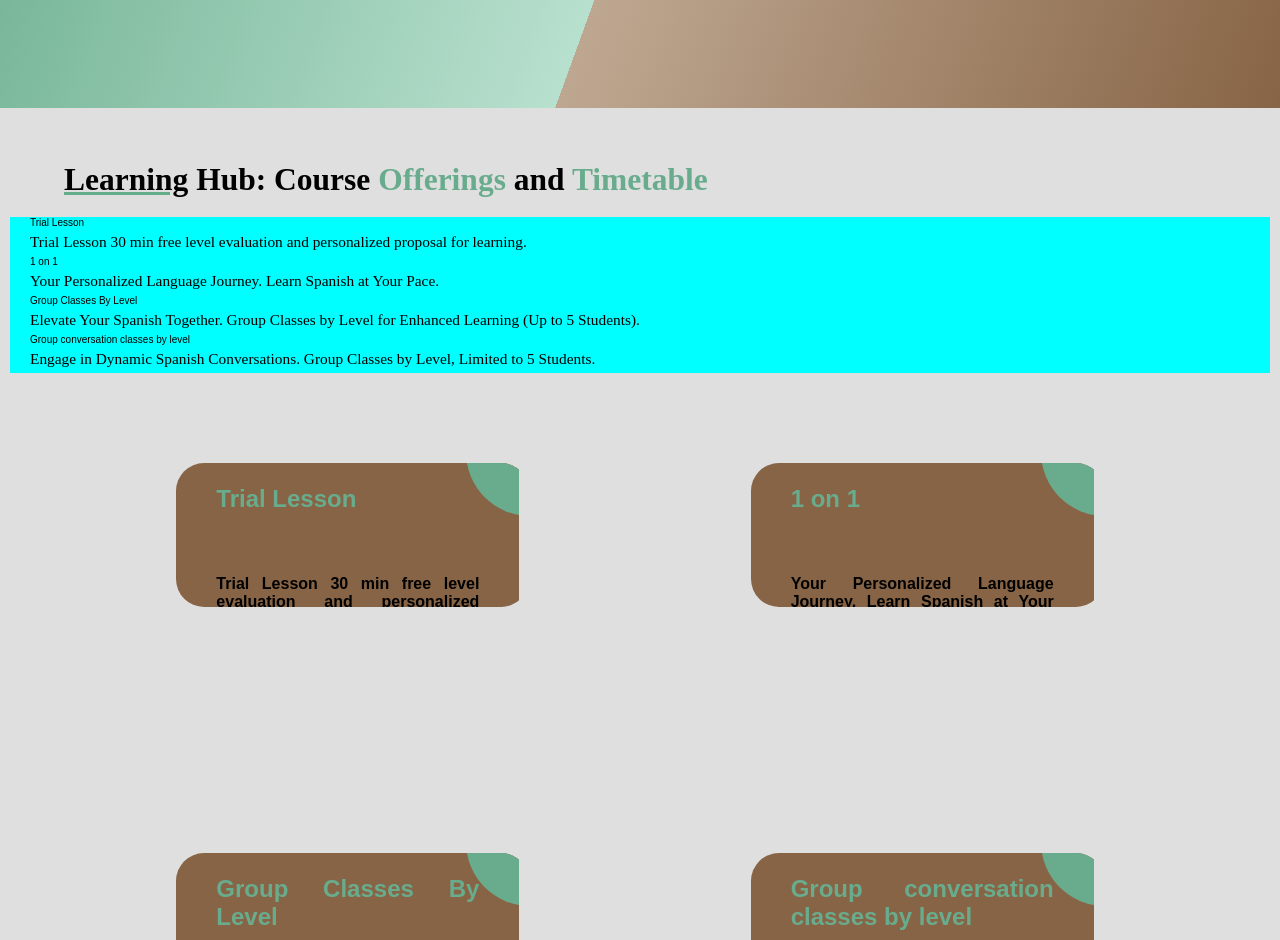
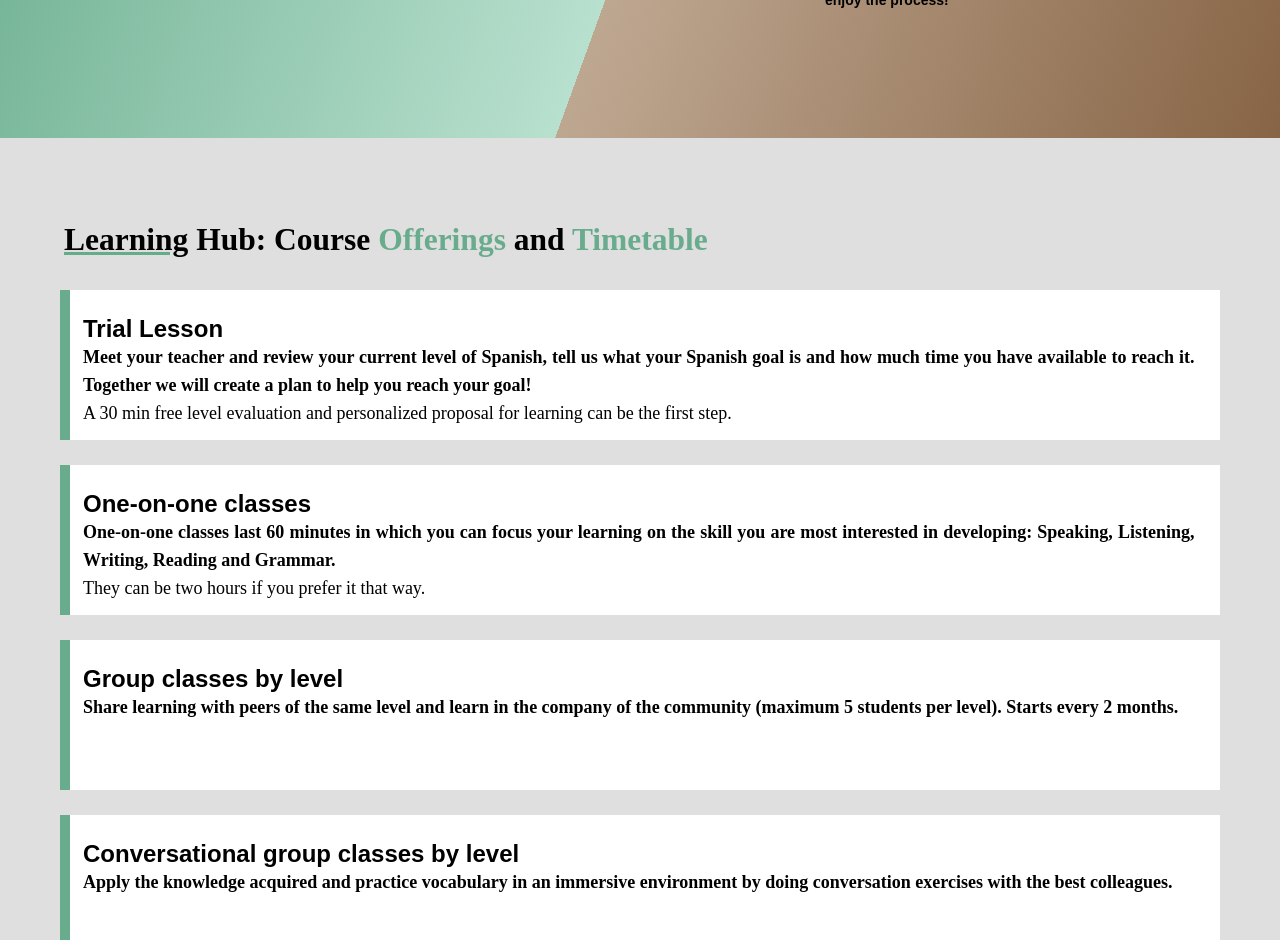
Before and after one commit to DisMedina/spanish4humans, a React (Create React App) app: page / in a window 1280 px wide. Shown: the part 1860-2800 px from the top of the page. Built offline with nearby package versions, Linux system fonts and the light colour scheme; a web font is replaced by a local one.

Commit message:
service cards

```diff
--- a/src/components/datasets/servicecardsdata-one.js
+++ b/src/components/datasets/servicecardsdata-one.js
@@ -1,30 +1,30 @@
 export const services = [
   {
     id: 1,
-    clase:"icon1 icon-size-wide",
+    clase: "icon1 icon-size-wide",
     title: "Trial Lesson",
-    body: "Trial Lesson 30 min free level evaluation and personalized proposal for learning.",
-    detalles: [],
+    body: `Meet your teacher and review your current level of Spanish, tell us what your Spanish goal is and how much time you have available to reach it. Together we will create a plan to help you reach your goal!`,
+    detalles: `A 30 min free level evaluation and personalized proposal for learning can be the first step.`,
   },
   {
     id: 2,
     clase:"icon2",
-    title: "1 on 1",
-    body: "Your Personalized Language Journey. Learn Spanish at Your Pace.",
-    detalles: [],
+    title: "One-on-one classes",
+    body: "One-on-one classes last 60 minutes in which you can focus your learning on the skill you are most interested in developing: Speaking, Listening, Writing, Reading and Grammar.",
+    detalles: "They can be two hours if you prefer it that way.",
   },
   {
     id: 3,
     clase:"icon3",
-    title: "Group Classes By Level",
-    body: "Elevate Your Spanish Together. Group Classes by Level for Enhanced Learning (Up to 5 Students).",
+    title: "Group classes by level",
+    body: "Share learning with peers of the same level and learn in the company of the community (maximum 5 students per level). Starts every 2 months.",
     detalles: [],
   },
   {
     id: 4,
     clase:"icon1 icon-size-wide",
-    title: "Group conversation classes by level",
-    body: "Engage in Dynamic Spanish Conversations. Group Classes by Level, Limited to 5 Students.",
+    title: "Conversational group classes by level",
+    body: "Apply the knowledge acquired and practice vocabulary in an immersive environment by doing conversation exercises with the best colleagues.",
     detalles: [],
   },
 ];
--- a/src/components/index.js
+++ b/src/components/index.js
@@ -5,7 +5,6 @@ export { default as InfoCard } from "./infoCard/InfoCard"
 export { default as Footer } from "./footer/Footer";
 export { default as ServiceCards} from "./servicecards/ServiceCards";
 export { default as Services} from "./services/Services";
-export { default as ServicesTwo} from "./servicestwo/Services";
 export { default as HomePage} from "../pages/homepage/Home";
 export { default as PrivacyPolicy } from "../pages/privacypolicypage/privacypolicy";
 export { default as Carousel } from "./carousel/Carousel";
--- a/src/components/navbar/Navbar.css
+++ b/src/components/navbar/Navbar.css
@@ -40,7 +40,8 @@
 
 .nav_home,
 .nav_semblance,
-.nav_mission {
+.nav_mission,
+.nav_servicecards {
   text-decoration: none;
   color: #000; /* Non-active link color */
   font-weight: normal;
@@ -49,13 +50,15 @@
 
 .nav_home:hover,
 .nav_semblance:hover,
-.nav_mission:hover {
+.nav_mission:hover,
+.nav_servicecards:hover {
   color: #555; /* Hovered link color */
 }
 
 .nav_home.active,
 .nav_semblance.active,
-.nav_mission.active {
+.nav_mission.active,
+.nav_servicecards.active {
   color: #69ac8d; /* Active link color */
   font-weight: bold;
 }
--- a/src/components/navbar/Navbar.js
+++ b/src/components/navbar/Navbar.js
@@ -82,6 +82,23 @@ const Navbar = () => {
               Our Purpose
             </ScrollLink>
           </li>
+          <li>
+            <ScrollLink
+              to="s4h_servicecards"
+              spy={true}
+              smooth={true}
+              offset={-70} // Adjust the offset as needed
+              duration={500}
+              className={activeSection === "s4h_servicecards" ? "nav_servicecards active" : "nav_servicecards"}
+              onClick={() => {
+                toggleMenu();
+                setActiveSection("s4h_servicecards");
+              }}
+              onSetActive={() => handleSetActive("s4h_servicecards")}
+            >
+              Courses
+            </ScrollLink>
+          </li>
           {/* Add more navigation items as needed */}
         </ul>
       </menu>
--- a/src/components/servicecards/ServiceCards.js
+++ b/src/components/servicecards/ServiceCards.js
@@ -1,6 +1,6 @@
 import React from "react";
 import { services } from "../datasets/servicecardsdata-one";
-import { Services, ServicesTwo } from "../../components";
+import { Services } from "../../components";
 import "./servicecards.css"
 import "aos/dist/aos.css";
 
@@ -22,19 +22,6 @@ const ServiceCards = () => {
             />
           ))}
         </div>
-        <div className="container-proposition">
-          {services.map((service) => (
-            <ServicesTwo
-              key={service.id}
-              clase = {service.clase}
-              icon = {service.icon}
-              title={service.title}
-              body={service.body}
-              detalles={service.detalles}
-              containerClass={''}
-            />
-          ))}
-        </div>
      </div>
     </section>
   );
--- a/src/components/servicecards/servicecards.css
+++ b/src/components/servicecards/servicecards.css
@@ -36,7 +36,8 @@
 .section-background2 {
     display: flex;
     flex-direction: column;
-    padding-top: 50px;
+    padding-top: 80px;
+    padding-bottom: 80px;
     background-clip:padding-box;
     background-color: #dfdfdf;
     color: rgb(0, 0, 0);
--- a/src/components/services/Services.css
+++ b/src/components/services/Services.css
@@ -16,9 +16,31 @@
   padding: 1.5rem;
 }
 
-.servicesList{
-  background-color: aqua;
-  list-style-type: none; /* Remove default list styling */
+.servicesList {
+  background-color: rgb(255, 255, 255);
+  list-style-type: none;
+  margin: 1%;
+  margin-left: 4%;
+  margin-right: 4%;
+  border-left: 10px solid #69ac8d;
+  padding: 2%;
+  padding-left: 1%;
+  font-size: x-large;
+  font-weight: bolder;
+  max-height: 200px;
+  height: 150px;
+  transition: background-color 0.3s, border-left 0.3s; /* Add smooth transition for background-color and border-left */
+}
+.servicesList:hover {
+  background-color: #69ac8d;
+  border-left: 10px solid #876445;
+}
+
+.card-text{
+  font-size: large;
+}
+.card-text.bolder{
+  font-weight: bold;
 }
 
 @media screen and (max-width: 800px) {
--- a/src/components/services/Services.js
+++ b/src/components/services/Services.js
@@ -2,13 +2,14 @@ import React from "react";
 import "./Services.css";
 import "./cardAnimation.css"
 
-const Services = ({ title, body, containerClass }) => {
+const Services = ({ title, body, containerClass, detalles }) => {
     return (
         <div className={`container servicesList` }>
           <li className="card" >
             {title}
             <div className="card-body">
-              <p className="card-text">{body}</p>
+              <p className="card-text bolder">{body}</p>
+              <p className="card-text">{detalles}</p>
             </div>
           </li>
         </div>
--- a/src/components/servicestwo/Services.css
+++ /dev/null
@@ -1,44 +0,0 @@
-.service {
-  display: flex;
-  flex-direction: column;
-  border: none;
-  width: 423px;
-  height: 590px;
-  margin: 2rem;
-}
-
-.icon-size{
-  width: 23%;
-}
-
-.icon-size-wide {
-  height: 95.94px;
-  padding: 1.5rem;
-}
-
-@media screen and (max-width: 800px) {
-  .service {
-    height: auto;
-    max-height: none !important;
-    min-height: 570px !important;
-    width: 358px;
-    padding: 20px !important;
-  }
-
-  .title-desc-services {
-    width: 100%;
-    font-size: 2.5rem;
-    display: flex;
-    flex-direction: row;
-    justify-content: center;
-  }
-
-  .title-desc-services h4 {
-    font-size: 2.5rem;
-  }
-
-  .u-text-small {
-    font-size: 2.5vw;
-  }
-
-}
--- a/src/components/servicestwo/Services.js
+++ /dev/null
@@ -1,33 +0,0 @@
-import React from "react";
-import "./Services.css";
-import "./cardAnimation.css"
-
-const Services = ({ title, body, containerClass }) => {
-    return (
-        <div className={`container service${containerClass}`}>
-
-          <div class="ag-format-container">
-          <div class="ag-courses_box">
-            <div class="ag-courses_item">
-              <a href="#" class="ag-courses-item_link">
-                <div class="ag-courses-item_bg"></div>
-
-                <div class="ag-courses-item_title">
-                  {title}
-                </div>
-
-                <div class="ag-courses-item_date-box">
-                  <span class="ag-courses-item_date">
-                    {body}
-                  </span>
-                </div>
-              </a>
-            </div>
-          </div>
-        </div>
-            </div>
-
-  );
-};
-
-export default Services;
--- a/src/components/servicestwo/cardAnimation.css
+++ /dev/null
@@ -1,130 +0,0 @@
-.ag-format-container {
-  width: 500vw;
-  margin: 0 auto;
-}
-
-
-body {
-  background-color: #dfdfdf;
-}
-.ag-courses_box {
-  display: -webkit-box;
-  display: -ms-flexbox;
-  display: flex;
-  -webkit-box-align: start;
-  -ms-flex-align: start;
-  align-items: flex-start;
-  -ms-flex-wrap: wrap;
-  flex-wrap: wrap;
-
-  padding: 50px 0;
-}
-.ag-courses_item {
-  -ms-flex-preferred-size: calc(33.33333% - 30px);
-  flex-basis: calc(33.33333% - 30px);
-
-  margin: 0 15px 30px;
-
-  overflow: hidden;
-
-  border-radius: 28px;
-}
-.ag-courses-item_link {
-  display: block;
-  /* padding: 30px 20px; */
-  height: 18vh;
-  background-color: #876445;
-  text-align: justify;
-
-  overflow: hidden;
-
-  position: relative;
-}
-.ag-courses-item_link:hover,
-.ag-courses-item_link:hover .ag-courses-item_date {
-  text-decoration: none;
-  color: #ffffff;
-}
-.ag-courses-item_link:hover .ag-courses-item_bg {
-  -webkit-transform: scale(10);
-  -ms-transform: scale(10);
-  transform: scale(10);
-}
-.ag-courses-item_title {
-  min-height: 90px;
-  /* margin: 0 0 25px; */
-
-  overflow: hidden;
-
-  font-weight: bold;
-  font-size: 3vw;
-  color: #69ac8d;
-
-  z-index: 2;
-  position: relative;
-}
-.ag-courses-item_link:hover .ag-courses-item_title {
-  text-decoration: none;
-  color: #876445;
-}
-.ag-courses-item_date-box {
-  font-size: 18px;
-  color: #FFF;
-
-  z-index: 2;
-  position: relative;
-}
-.ag-courses-item_date {
-  font-weight: bold;
-  color: #000000;
-
-  -webkit-transition: color .5s ease;
-  -o-transition: color .5s ease;
-  transition: color .5s ease
-}
-.ag-courses-item_bg {
-  height: 128px;
-  width: 128px;
-  background-color: #69ac8d;
-
-  z-index: 1;
-  position: absolute;
-  top: -75px;
-  right: -75px;
-
-  border-radius: 50%;
-
-  -webkit-transition: all .5s ease;
-  -o-transition: all .5s ease;
-  transition: all .5s ease;
-}
-
-@media only screen and (max-width: 3440px) {
-  .ag-courses_item {
-    -ms-flex-preferred-size: calc(50% - 30px);
-    flex-basis: calc(50% - 30px);
-  }
-  .ag-courses-item_title {
-    font-size: 24px;
-  }
-}
-
-@media only screen and (max-width: 3440px) {
-  .ag-format-container {
-    width: 100%;
-  }
-
-}
-@media only screen and (max-width: 3440px) {
-  .ag-courses_item {
-    -ms-flex-preferred-size: 100%;
-    flex-basis: 100%;
-  }
-
-  .ag-courses-item_link {
-    padding: 22px 40px;
-  }
-  .ag-courses-item_date-box {
-    font-size: 16px;
-  }
-}
```
